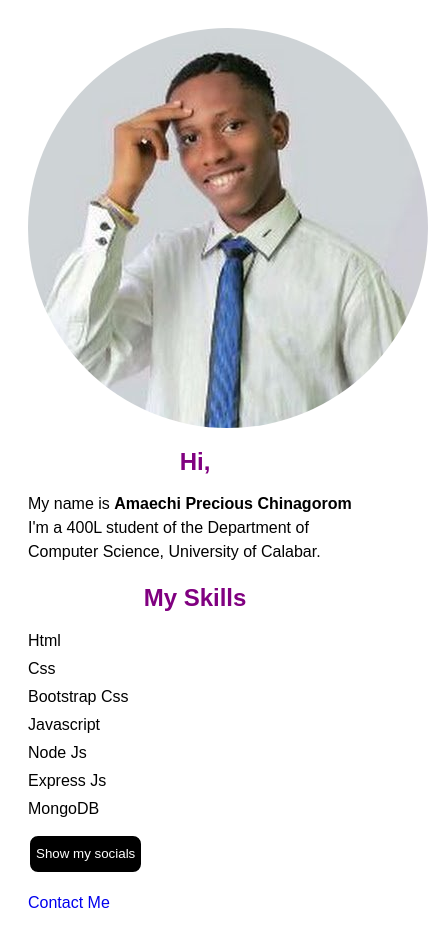
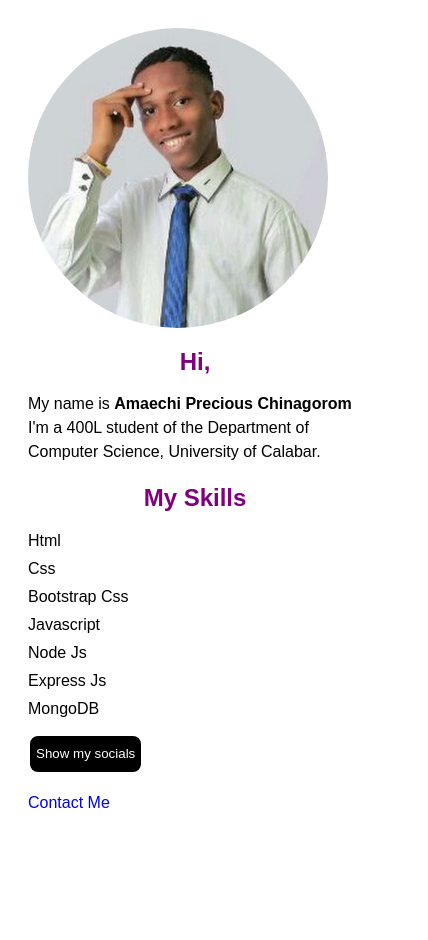
Before and after one commit to Precious-c/starthubvarsity_tasks, a plain HTML site: page index.html in a window 390 px wide. Shown: the whole page, 428 px wide, since content can reach past the window. After the commit the page ends 844 px from the top, so only its background shows below. Drawn offline with Linux system fonts and the light colour scheme.

Commit message:
Image resizing  for responsiveness

```diff
--- a/style.css
+++ b/style.css
@@ -17,7 +17,7 @@ p {
 img {
   border-radius: 50%;
   max-width: 400px;
-  max-height: 500%;
+  width: 300px;
 }
 
 ul {
```
